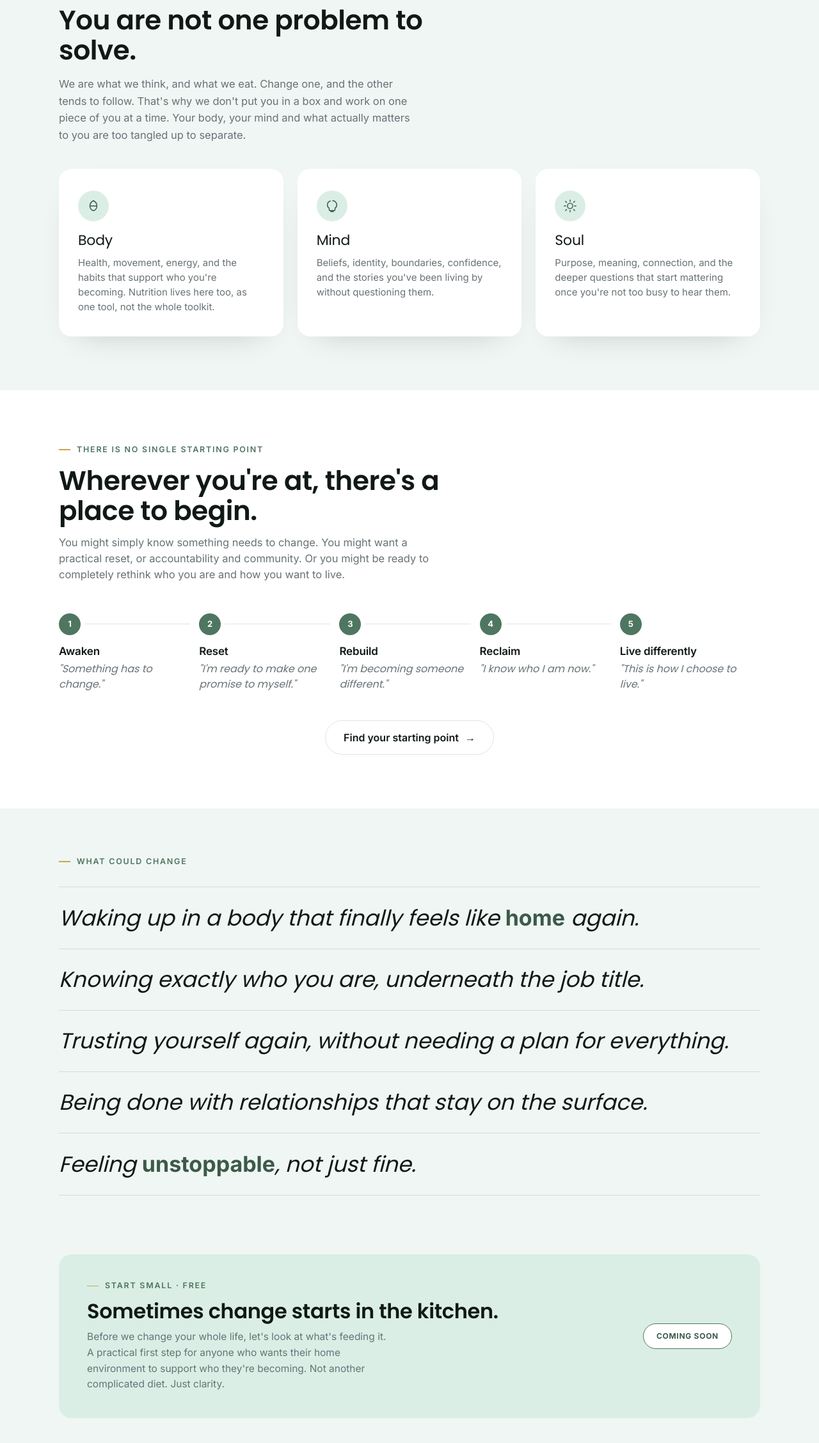
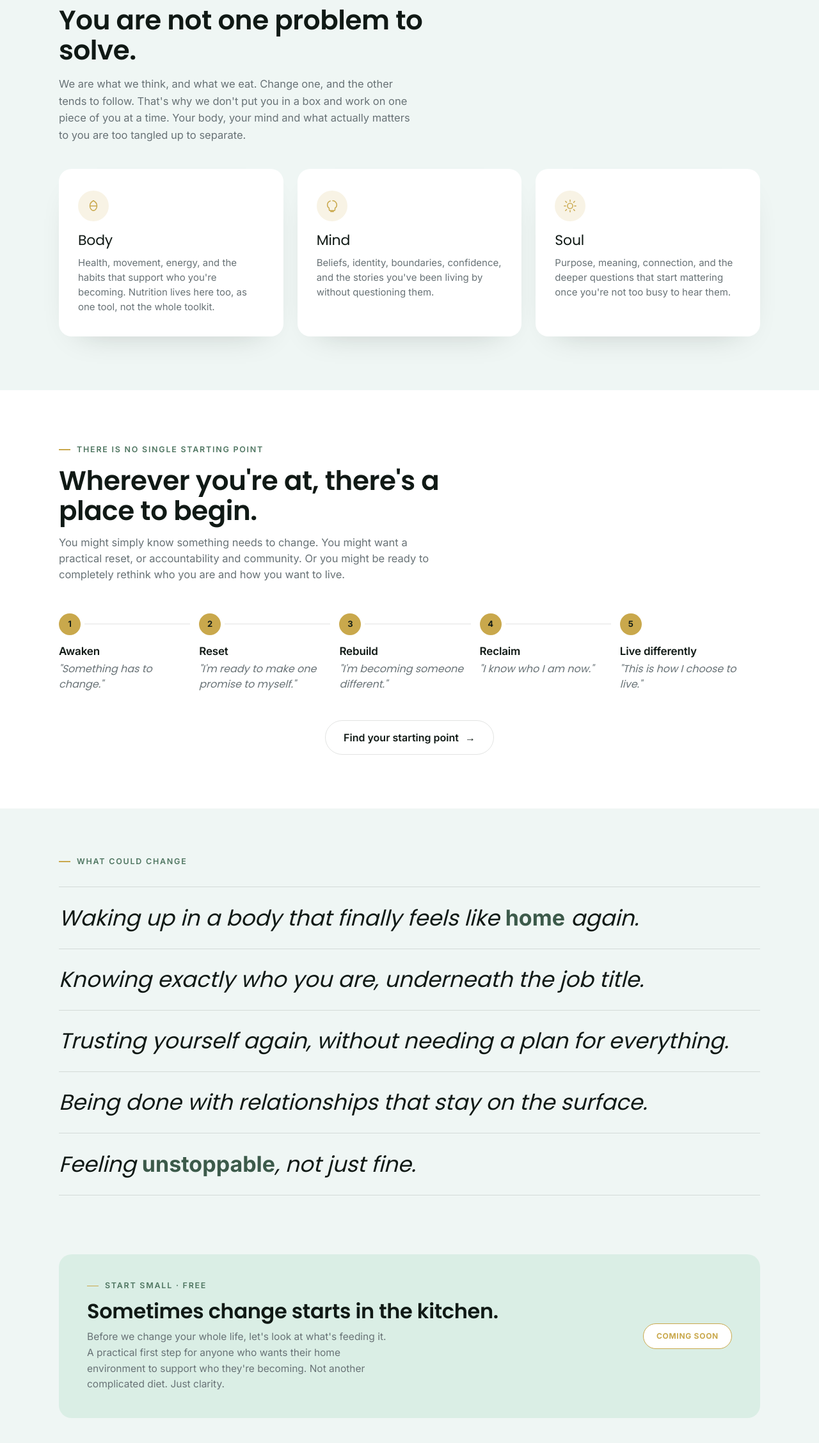
Before and after one commit to hannanabidd/trine, a Next.js app: page / in a window 1280 px wide. Shown: the part 2737-4993 px from the top of the page at 64% size. Built offline with nearby package versions, Linux system fonts and the light colour scheme.

Commit message:
chore: add gold color in some sections

```diff
--- a/src/app/globals.css
+++ b/src/app/globals.css
@@ -123,7 +123,7 @@ h3 {
   color: var(--sage-950);
 }
 .cta.on-dark:hover {
-  background: #ffb733;
+  background: #b3903e;
 }
 .cta.ghost {
   background: transparent;
@@ -646,11 +646,11 @@ nav.site-nav {
   width: 48px;
   height: 48px;
   border-radius: 50%;
-  background: var(--sage-100);
+  background: rgba(201, 168, 76, 0.14);
   display: flex;
   align-items: center;
   justify-content: center;
-  color: var(--sage-700);
+  color: var(--gold-deep);
   margin-bottom: 18px;
 }
 .pillar h3 {
@@ -702,8 +702,8 @@ nav.site-nav {
   width: 34px;
   height: 34px;
   border-radius: 50%;
-  background: var(--sage-600);
-  color: var(--white);
+  background: var(--gold);
+  color: var(--sage-950);
   display: flex;
   align-items: center;
   justify-content: center;
@@ -799,8 +799,8 @@ nav.site-nav {
   font-weight: 700;
   letter-spacing: 0.06em;
   text-transform: uppercase;
-  color: var(--sage-700);
-  border: 1.5px solid var(--sage-600);
+  color: var(--gold-deep);
+  border: 1.5px solid var(--gold);
   border-radius: 100px;
   padding: 10px 20px;
   white-space: nowrap;
@@ -1324,7 +1324,7 @@ form {
 .field textarea:focus,
 .field select:focus {
   outline: none;
-  border-color: var(--sage-600);
+  border-color: var(--gold-deep);
 }
 .radiorow {
   display: flex;
@@ -1559,6 +1559,7 @@ form {
 }
 .faq-item.open .faq-chev {
   transform: rotate(180deg);
+  color: var(--gold-deep);
 }
 .faq-answer-wrap {
   display: grid;
@@ -1611,7 +1612,7 @@ form {
 /* ================= CALLOUT (reusable pull-quote) ================= */
 .callout {
   background: var(--sage-100);
-  border-left: 3px solid var(--sage-600);
+  border-left: 3px solid var(--gold);
   border-radius: 4px 16px 16px 4px;
   padding: 28px 32px;
   font-family: var(--font-serif);
@@ -1652,7 +1653,7 @@ form {
 }
 .inline-form input:focus {
   outline: none;
-  border-color: var(--sage-600);
+  border-color: var(--gold-deep);
 }
 .inline-form button {
   flex-shrink: 0;
@@ -1664,7 +1665,7 @@ form {
 }
 .final .inline-form .cta:hover,
 .pk-hero-content .inline-form .cta:hover {
-  background: #ffb733;
+  background: #b3903e;
 }
 
 /* ================= JOURNEY POSITION STRIP ================= */
@@ -1824,8 +1825,8 @@ form {
   width: 40px;
   height: 40px;
   border-radius: 50%;
-  background: var(--sage-600);
-  color: var(--white);
+  background: var(--gold);
+  color: var(--sage-950);
   display: flex;
   align-items: center;
   justify-content: center;
```
